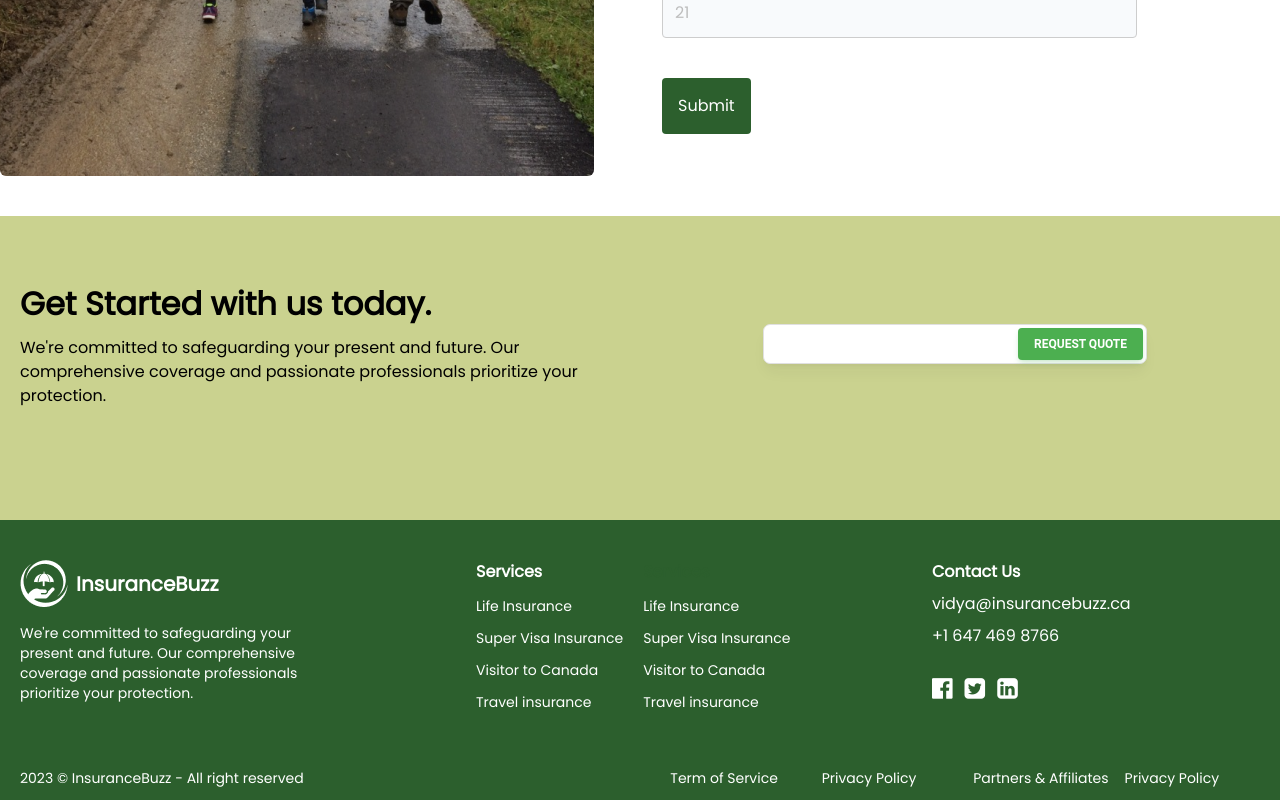
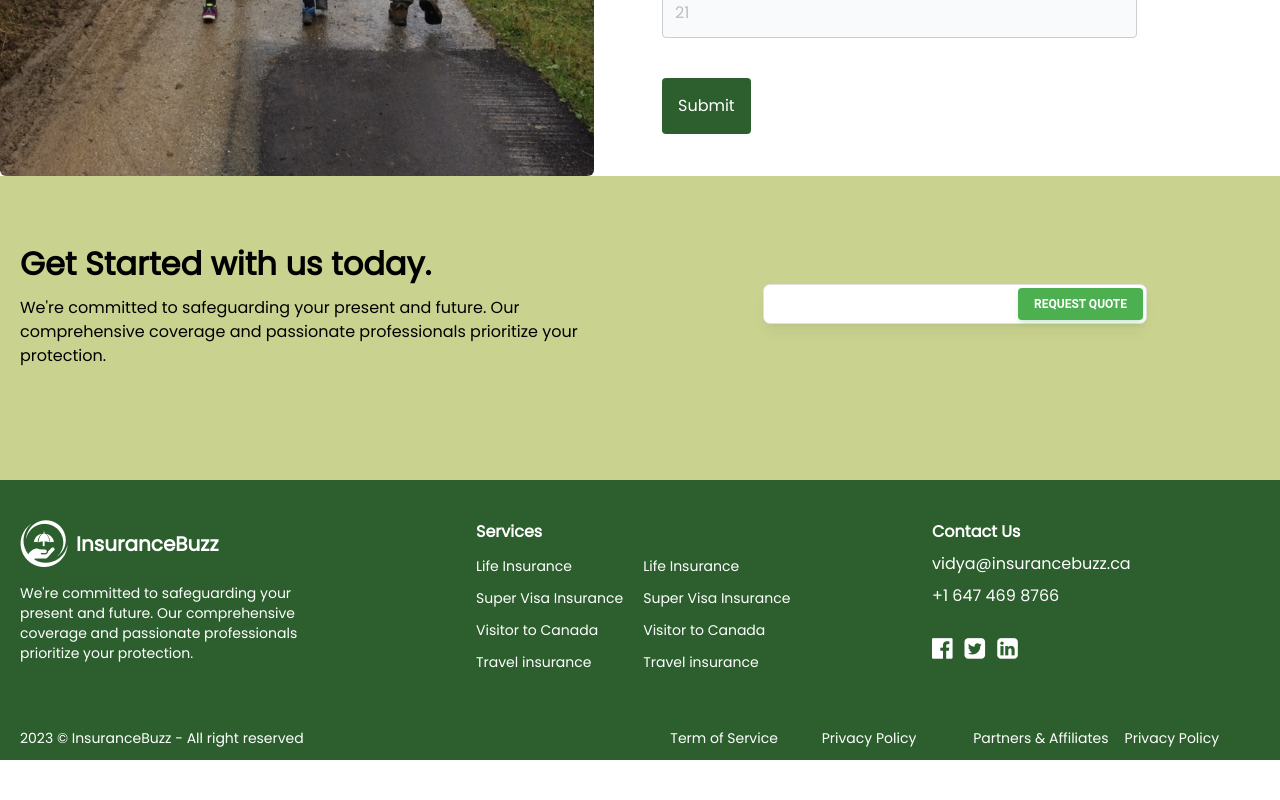
Before and after one commit to stechx1/insurance-buzz-v2, a Next.js app: page /life-insurance in a window 1280 px wide. Shown: the part 1325-2125 px from the top of the page. After the commit the page ends 2085 px from the top, so only its background shows below. Built offline with nearby package versions, Linux system fonts and the light colour scheme.

Commit message:
Coverage Detail

```diff
--- a/components/Footer/Prefooter.js
+++ b/components/Footer/Prefooter.js
@@ -3,7 +3,7 @@ import { Input, Button } from "@material-tailwind/react";
 
 const Prefooter = () => {
   return (
-    <div className='bg-[#CAD28F]  mt-10 py-16 pb-28 px-5'>
+    <div className='bg-[#CAD28F] py-16 pb-28 px-5'>
 
       <div className='flex lg:flex-row flex-col justify-between gap-5 max-w-7xl  m-auto'>
         <div className='flex flex-col gap-2 flex-1'>
--- a/pages/index.js
+++ b/pages/index.js
@@ -56,7 +56,7 @@ export default function Home() {
 
         <span className='text-[32px] font-bold '>Frequently Asked Questions</span>
       </div>
-      <div className='max-w-7xl mt-5 p-5 m-auto'>
+      <div className='max-w-7xl mt-5 mb-20 p-5 m-auto'>
 
         <Faqs />
       </div>
```
